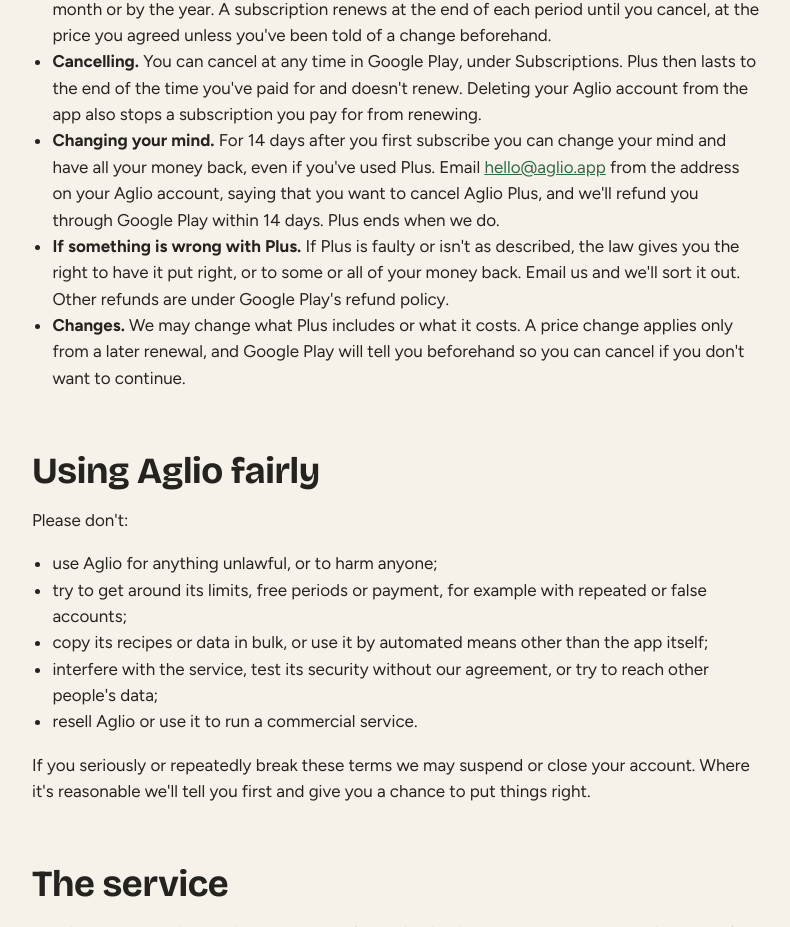
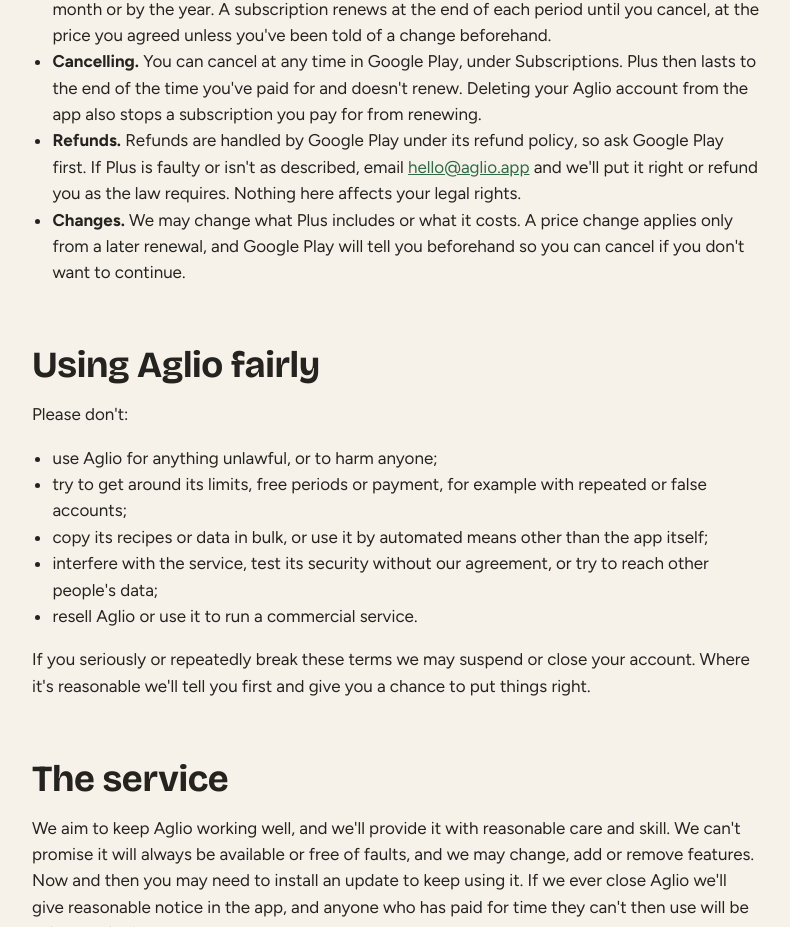
Before and after one commit to CPLynch/aglio-site, a plain HTML site: page terms.html in a window 1280 px wide. Shown: the part 3376-4303 px from the top of the page, without its empty margins (244-1034 px from the left). Drawn offline with nearby package versions, Linux system fonts and the light colour scheme.

Commit message:
Terms of service: refunds are handled by Google Play
Co-Authored-By: Claude Fable 5.2 <noreply@anthropic.com>

```diff
--- a/terms.html
+++ b/terms.html
@@ -78,8 +78,7 @@
       <li><strong>Free months for friends.</strong> If you share Aglio with a friend, both households may be given free time on Plus, on the conditions shown in the app. We can change or end this offer for the future at any time.</li>
       <li><strong>Payment and renewal.</strong> Subscriptions are bought and paid for through Google Play, by the month or by the year. A subscription renews at the end of each period until you cancel, at the price you agreed unless you've been told of a change beforehand.</li>
       <li><strong>Cancelling.</strong> You can cancel at any time in Google Play, under Subscriptions. Plus then lasts to the end of the time you've paid for and doesn't renew. Deleting your Aglio account from the app also stops a subscription you pay for from renewing.</li>
-      <li><strong>Changing your mind.</strong> For 14 days after you first subscribe you can change your mind and have all your money back, even if you've used Plus. Email <a href="mailto:hello@aglio.app">hello@aglio.app</a> from the address on your Aglio account, saying that you want to cancel Aglio Plus, and we'll refund you through Google Play within 14 days. Plus ends when we do.</li>
-      <li><strong>If something is wrong with Plus.</strong> If Plus is faulty or isn't as described, the law gives you the right to have it put right, or to some or all of your money back. Email us and we'll sort it out. Other refunds are under Google Play's refund policy.</li>
+      <li><strong>Refunds.</strong> Refunds are handled by Google Play under its refund policy, so ask Google Play first. If Plus is faulty or isn't as described, email <a href="mailto:hello@aglio.app">hello@aglio.app</a> and we'll put it right or refund you as the law requires. Nothing here affects your legal rights.</li>
       <li><strong>Changes.</strong> We may change what Plus includes or what it costs. A price change applies only from a later renewal, and Google Play will tell you beforehand so you can cancel if you don't want to continue.</li>
     </ul>
 
```
